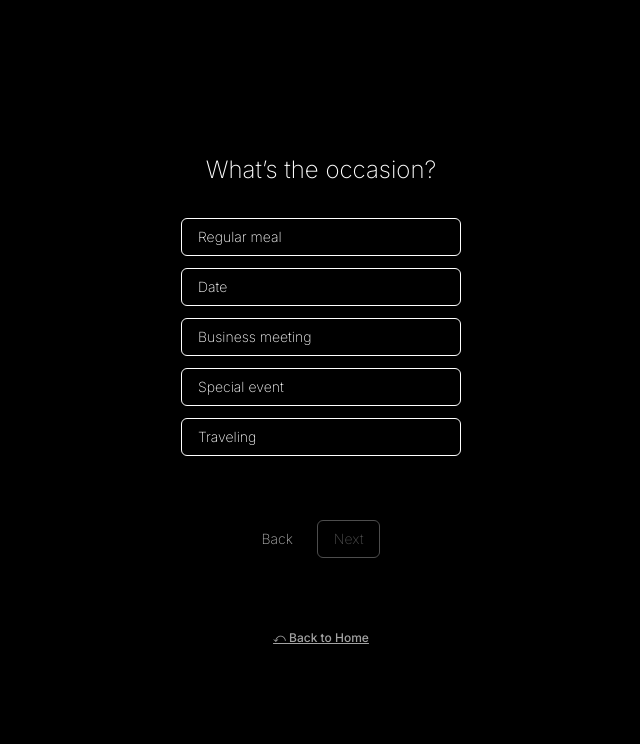
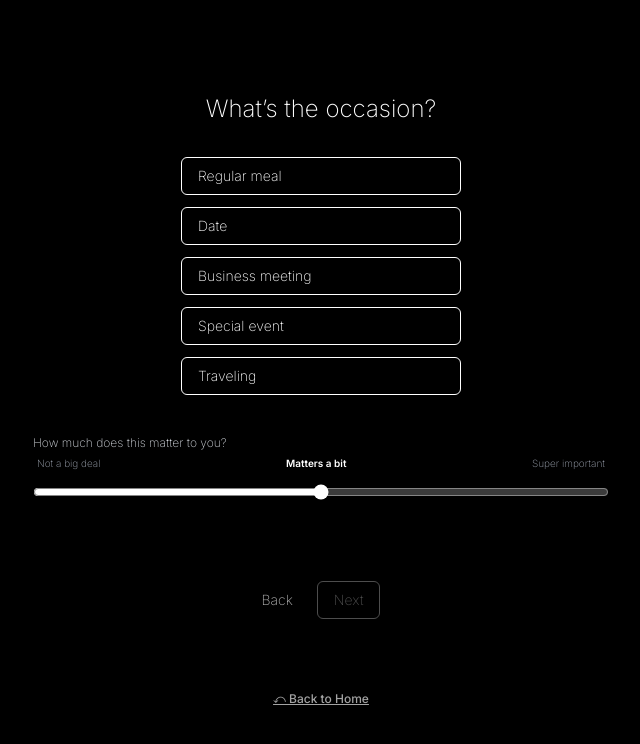
Before and after one commit to jysonn97/what-to-eat, a Next.js app: page /app in a window 1280 px wide. Shown: the top 744 px of the page, without its empty margins (319-959 px from the left). Built offline with nearby package versions, Linux system fonts and the light colour scheme.

Commit message:
Update app.js

```diff
--- a/pages/app.js
+++ b/pages/app.js
@@ -41,6 +41,8 @@ const staticQuestions = [
   }
 ];
 
+const weightLabels = ["Not a big deal", "Matters a bit", "Super important"];
+
 export default function AppPage() {
   const router = useRouter();
   const { location, answers: encodedAnswers } = router.query;
@@ -48,6 +50,7 @@ export default function AppPage() {
   const [answers, setAnswers] = useState([]);
   const [step, setStep] = useState(0);
   const [selected, setSelected] = useState([]);
+  const [weight, setWeight] = useState(1); // 0, 1, 2
 
   useEffect(() => {
     const init = [];
@@ -72,14 +75,22 @@ export default function AppPage() {
 
   const handleNext = () => {
     if (!selected.length || !currentQuestion?.key) return;
+
     const updatedAnswers = [
       ...answers.filter((a) => a.key !== currentQuestion.key),
-      { key: currentQuestion.key, answer: selected[0] }
+      {
+        key: currentQuestion.key,
+        answer: selected[0],
+        weight: weightLabels[weight] // "Not a big deal" | "Matters a bit" | "Super important"
+      }
     ];
+
     setAnswers(updatedAnswers);
+
     if (step + 1 < staticQuestions.length) {
       setStep(step + 1);
       setSelected([]);
+      setWeight(1); // reset weight to default
     } else {
       router.push(
         `/recommendation?answers=${encodeURIComponent(
@@ -99,6 +110,7 @@ export default function AppPage() {
     } else {
       setStep(step - 1);
       setSelected([]);
+      setWeight(1);
     }
   };
 
@@ -124,6 +136,28 @@ export default function AppPage() {
           ))}
         </div>
 
+        {/* Weight Slider */}
+        <div className="pt-2">
+          <label className="block text-xs text-gray-300 mb-1">
+            How much does this matter to you?
+          </label>
+          <div className="flex items-center justify-between text-[10px] text-gray-400 mb-1 px-1">
+            {weightLabels.map((label, i) => (
+              <span key={i} className={i === weight ? "text-white font-semibold" : ""}>
+                {label}
+              </span>
+            ))}
+          </div>
+          <input
+            type="range"
+            min="0"
+            max="2"
+            value={weight}
+            onChange={(e) => setWeight(parseInt(e.target.value))}
+            className="w-full accent-white"
+          />
+        </div>
+
         <NavigationButtons
           onBack={handleBack}
           onNext={handleNext}
```
